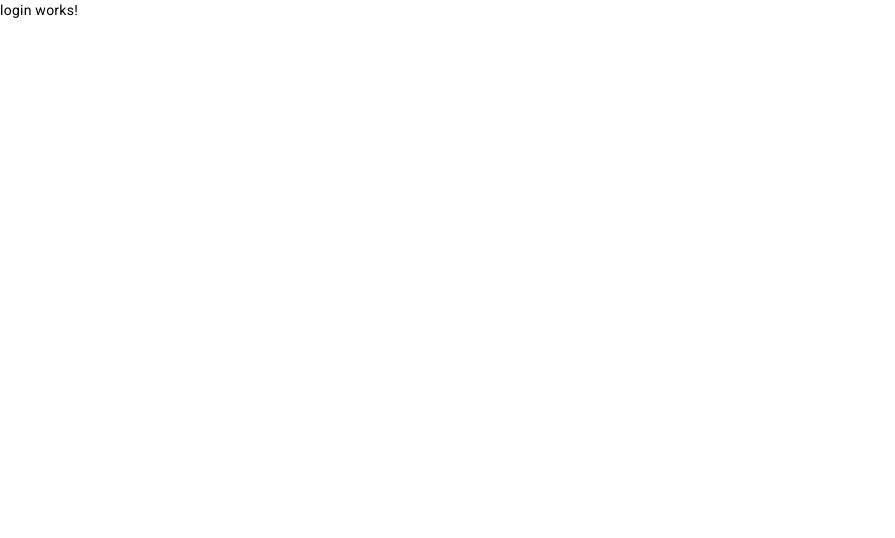
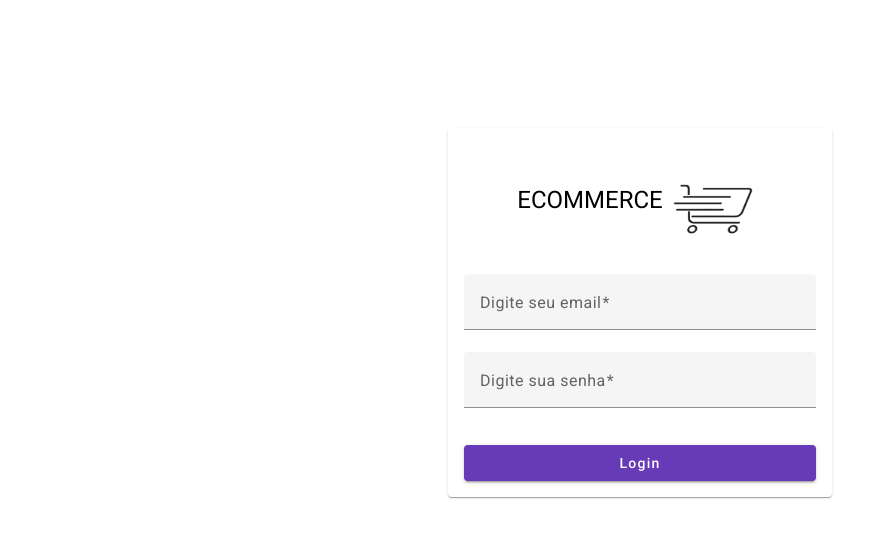
Before and after one commit to brunosbrito/ecommerce, an Angular app in the folder ecommerce-frontend/: page /login in a window 1280 px wide. Shown: the top 538 px of the page, without its empty margins (0-895 px from the left). Built offline with nearby package versions, Linux system fonts and the light colour scheme.

Commit message:
created login

```diff
--- a/ecommerce-frontend/src/app/login/login.component.css
+++ b/ecommerce-frontend/src/app/login/login.component.css
@@ -0,0 +1,22 @@
+.login-container {
+  width: 30%;
+  margin: 10% auto;
+}
+.logo {
+margin: 0 auto;
+padding: 40px;
+display: flex;
+}
+
+.logo-img {
+  width: 100px;
+  height: 50px;
+}
+.login-form {
+  display: flex;
+  flex-direction: column;
+}
+
+.login-button {
+  margin-top: 15px;
+}
--- a/ecommerce-frontend/src/app/login/login.component.html
+++ b/ecommerce-frontend/src/app/login/login.component.html
@@ -1 +1,37 @@
-<p>login works!</p>
+<div class="login-container">
+  <mat-card >
+    <mat-card-header>
+      <div class="logo">
+        <h1>ECOMMERCE</h1>
+        <img class="logo-img" src="../../assets/carrinho.png" alt="Photo of a Shiba Inu">
+      </div>
+    </mat-card-header>
+    <mat-card-content>
+      <form class="login-form">
+        <mat-form-field>
+          <mat-label>Digite seu email</mat-label>
+          <input matInput
+                 placeholder="pat@example.com"
+                 [formControl]="email"
+                 (blur)="updateErrorMessage()"
+                 required>
+          @if (email.invalid) {
+            <mat-error>{{errorMessage}}</mat-error>
+          }
+        </mat-form-field>
+        <mat-form-field>
+          <mat-label>Digite sua senha</mat-label>
+          <input matInput
+                 type="password"
+                 [formControl]="password"
+                 (blur)="updateErrorMessage()"
+                 required>
+          @if (password.invalid) {
+            <mat-error>{{errorMessage}}</mat-error>
+          }
+        </mat-form-field>
+        <button mat-raised-button color="primary" class="login-button" (click)="login()">Login</button>
+      </form>
+    </mat-card-content>
+  </mat-card>
+</div>
--- a/ecommerce-frontend/src/app/login/login.component.ts
+++ b/ecommerce-frontend/src/app/login/login.component.ts
@@ -1,12 +1,62 @@
+import {FormControl, Validators, FormsModule, ReactiveFormsModule} from '@angular/forms';
 import { Component } from '@angular/core';
+import { MatCardModule } from '@angular/material/card';
+import { MatFormFieldModule } from '@angular/material/form-field';
+import {MatInputModule} from '@angular/material/input';
+import { Subject, merge, takeUntil } from 'rxjs';
+import { MatButtonModule } from '@angular/material/button';
 
 @Component({
   selector: 'app-login',
   standalone: true,
-  imports: [],
+  imports: [MatCardModule, MatFormFieldModule, MatInputModule, FormsModule, ReactiveFormsModule, MatButtonModule],
   templateUrl: './login.component.html',
   styleUrl: './login.component.css'
 })
 export class LoginComponent {
+  private destroyed$: Subject<void> = new Subject<void>();
 
+  email = new FormControl('', [Validators.required, Validators.email]);
+  password = new FormControl('', [Validators.required, Validators.minLength(6)]);
+  errorMessage = '';
+  errorMessagePassword = '';
+
+  constructor() {
+    merge(
+      this.email.statusChanges,
+      this.email.valueChanges,
+      this.password.statusChanges,
+      this.password.valueChanges
+    ).pipe(
+      takeUntil(this.destroyed$)
+    ).subscribe(() => this.updateErrorMessage());
+  }
+
+  ngOnDestroy(): void {
+    this.destroyed$.next();
+    this.destroyed$.complete();
+  }
+
+  updateErrorMessage() {
+    if (this.email.hasError('required')) {
+      this.errorMessage = 'E-mail obrigatório ';
+    } else if (this.email.hasError('email')) {
+      this.errorMessage = 'email invalido';
+    } else if (this.password.hasError('required')) {
+      this.errorMessagePassword = 'Senha obrigatório';
+    } else if (this.password.hasError('minlength')) {
+      this.errorMessagePassword = 'A senha precisa ser ter pelo menos 8 caracteres';
+    } else {
+      this.errorMessage = '';
+    }
+  }
+
+
+  login(): void {
+    console.log('E-mail:', this.email);
+  }
 }
+
+function takeUntilDestroyed(): import("rxjs").OperatorFunction<string | null, unknown> {
+  throw new Error('Function not implemented.');
+}
```
Also changed, not shown: ecommerce-frontend/src/assets/carrinho.png (added).
